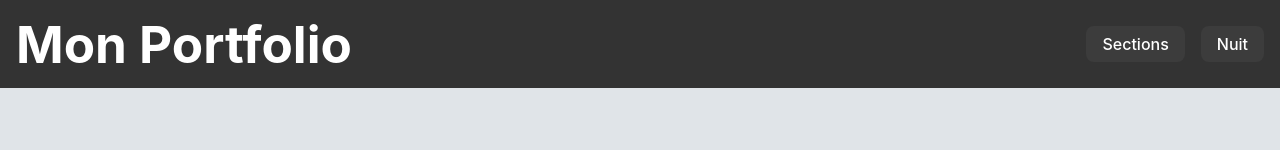
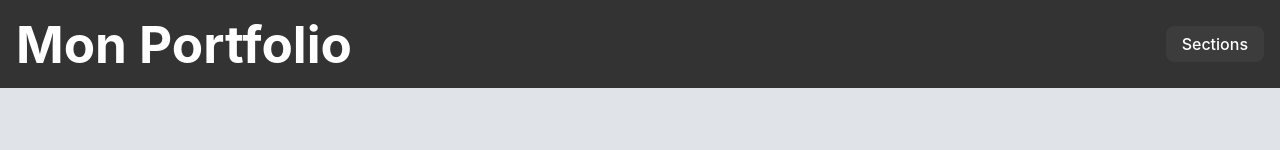
Before and after one commit to Alex-b6/p12---Portfolio, a React (Vite) app: page / in a window 1280 px wide. Shown: the top 150 px of the page. Built offline with nearby package versions, Linux system fonts and the light colour scheme.

Commit message:
Refact : deleted theme function on header.

```diff
--- a/src/components/Header.jsx
+++ b/src/components/Header.jsx
@@ -2,7 +2,6 @@ import React, { useState, useEffect, useRef } from 'react';
 import '../style/header.scss';
 
 const Header = () => {
-  const [darkMode, setDarkMode] = useState(false);
   const [sectionsVisible, setSectionsVisible] = useState(false);
   const dropdownRef = useRef(null);
 
@@ -19,11 +18,6 @@ const Header = () => {
       document.removeEventListener('click', handleClickOutside);
     };
   }, []);
-
-  const toggleDarkMode = () => {
-    setDarkMode(!darkMode);
-    document.body.classList.toggle('dark-mode', !darkMode);
-  };
 
   const toggleSections = () => {
     setSectionsVisible(!sectionsVisible);
@@ -47,12 +41,6 @@ const Header = () => {
             </nav>
           )}
         </div>
-        <button
-          className={`dark-mode-button ${darkMode ? 'dark' : ''}`}
-          onClick={toggleDarkMode}
-        >
-          {darkMode ? 'Jour' : 'Nuit'}
-        </button>
       </div>
     </header>
   );
--- a/src/style/header.scss
+++ b/src/style/header.scss
@@ -68,40 +68,5 @@ header {
         }
       }
     }
-
-    .dark-mode-button {
-      background-color: darken($color-gray, 10%);
-      color: $color-light;
-      border: none;
-      padding: $spacing-smaller $spacing-small;
-      cursor: pointer;
-
-      &:hover {
-        background-color: lighten($color-gray, 10%);
-      }
-
-      &.dark {
-        background-color: $color-dark;
-        color: $color-light;
-      }
-    }
   }
 }
-
-body.dark-mode {
-  background-color: $color-dark;
-  color: $color-light;
-
-  header {
-    background-color: darken($color-dark, 10%);
-
-    nav a {
-      color: lighten($color-gray, 30%);
-    }
-
-    .header-buttons .dark-mode-button {
-      background-color: lighten($color-gray, 30%);
-      color: $color-dark;
-    }
-  }
-}
```
